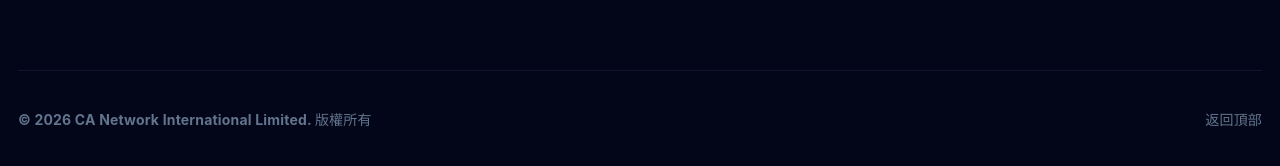
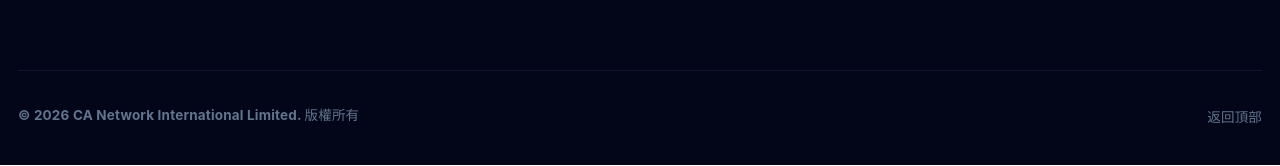
Before and after one commit to VITRUS-Limited/ca_network, a React (Vite) app: page / in a window 1280 px wide. Shown: the part 2221-2387 px from the top of the page. Built offline with nearby package versions, Linux system fonts and the light colour scheme.

Commit message:
desktop commit

```diff
--- a/src/components/Footer.jsx
+++ b/src/components/Footer.jsx
@@ -1,8 +1,21 @@
 import 'react';
+import { useState, useRef } from 'react';
 import { Mail, MapPin, ExternalLink } from 'lucide-react';
 
 export default function Footer({ setActiveTab }) {
     const currentYear = new Date().getFullYear();
+    const [showVITRUS, setShowVITRUS] = useState(false);
+    const pressTimerRef = useRef(null);
+    const handlePressStart = () => {
+        pressTimerRef.current = setTimeout(() => {
+            setShowVITRUS(prev => !prev); // 再次長按可自由開啟/隱藏
+        }, 1500);
+    };
+    const handlePressEnd = () => {
+        if (pressTimerRef.current) {
+            clearTimeout(pressTimerRef.current);
+        }
+    };
     // 智能導航與滾動引擎：先切換 Tab，再延遲計算座標平滑滾動至對應 ID
     const handleNavigation = (tab, elementId) => {
         setActiveTab(tab);
@@ -243,10 +256,39 @@ export default function Footer({ setActiveTab }) {
                 </div>
 
                 {/* ==================== 底部版權聲明區 ==================== */}
-                <div className="mt-16 pt-8 border-t border-slate-900 flex flex-col md:flex-row justify-between items-center gap-4 text-[14px] font-bold text-slate-500">
-                    <p>© {currentYear} CA Network International Limited. 版權所有</p>
-                    <div className="flex gap-6 items-center">
-                        <button onClick={() => handleNavigation('home')} className="hover:text-white transition-colors">返回頂部</button>
+                <div className="mt-16 pt-8 border-t border-slate-900 flex flex-col md:flex-row justify-between items-center gap-4 font-bold text-slate-500">
+
+                    {/* 版權文案與彩蛋容器 */}
+                    <div className="flex flex-col items-center md:items-start gap-1 text-xs">
+                        <p
+                            onMouseDown={handlePressStart}
+                            onMouseUp={handlePressEnd}
+                            onMouseLeave={handlePressEnd}
+                            onTouchStart={handlePressStart}
+                            onTouchEnd={handlePressEnd}
+                            onTouchCancel={handlePressEnd}
+                            className="select-none cursor-pointer hover:text-slate-400 transition-colors"
+                            title="長按解鎖隱藏彩蛋"
+                        >
+                            © {currentYear} CA Network International Limited. 版權所有
+                        </p>
+
+                        {/* 🌟 隱藏彩蛋：長按後平滑淡入顯示 */}
+                        <span
+                            className={`text-[9px] tracking-widest text-slate-600 font-mono transition-all duration-500 ease-out transform ${
+                                showVITRUS
+                                    ? 'opacity-100 translate-y-0 max-h-6'
+                                    : 'opacity-0 -translate-y-1 max-h-0 overflow-hidden'
+                            }`}
+                        >
+                            powered by VITRUS
+                        </span>
+                    </div>
+
+                    <div className="flex gap-6 items-center text-xs">
+                        <button onClick={() => handleNavigation('home')} className="hover:text-white transition-colors">
+                            返回頂部
+                        </button>
                     </div>
                 </div>
             </div>
```
